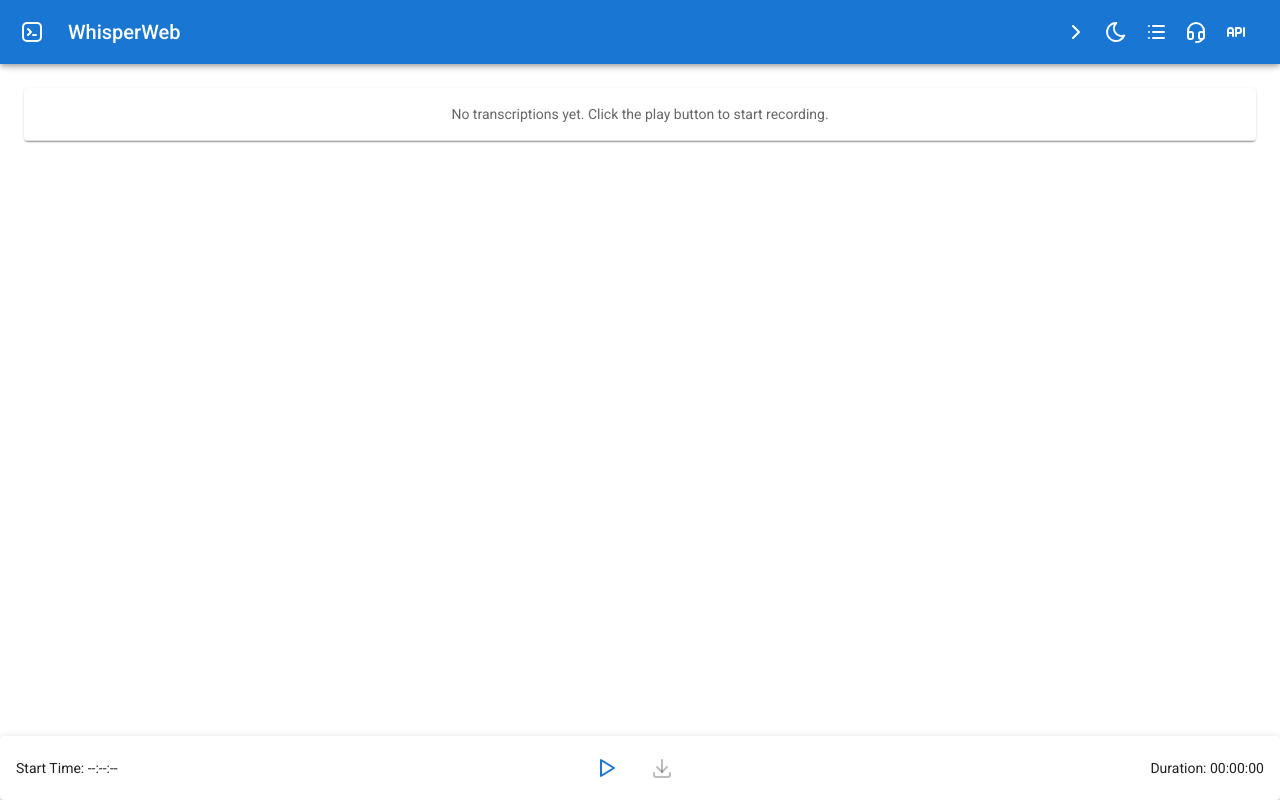
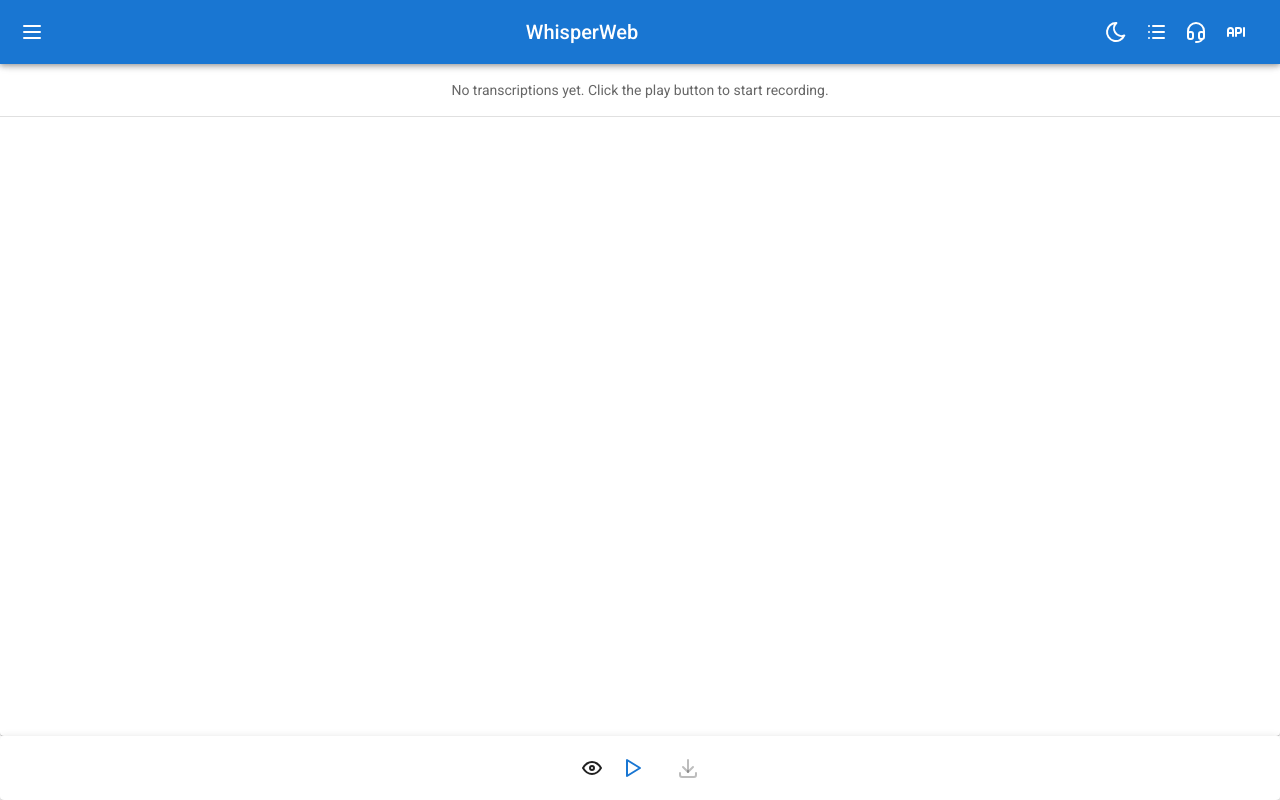
Before and after one commit to MaktubCN/whisperWeb, a React (Vite) app in the folder whisperweb/: page / in a window 1280 px wide. Built offline with nearby package versions, Linux system fonts and the light colour scheme.

Commit message:
fix lots of bugs;

```diff
--- a/whisperweb/src/App.tsx
+++ b/whisperweb/src/App.tsx
@@ -1,5 +1,5 @@
 // App.tsx
-import React, { useState, useEffect, useCallback } from 'react';
+import React, { useState, useEffect, useCallback, useLayoutEffect, useRef } from 'react';
 import {
   ThemeProvider,
   CssBaseline,
@@ -33,14 +33,16 @@ import {
   IconList,
   IconHeadset,
   IconApi,
-  IconBrandTabler,
   IconMoon,
   IconSun,
   IconChevronLeft,
-  IconChevronRight,
   IconEdit,
   IconTrash,
   IconPlus,
+  IconEye,
+  IconEyeOff,
+  IconCopy,
+  IconMenu2, // Sidebar toggle icon
 } from '@tabler/icons-react';
 import '@fontsource/roboto/300.css';
 import '@fontsource/roboto/400.css';
@@ -90,6 +92,9 @@ function App() {
   const [whisperSettingsOpen, setWhisperSettingsOpen] = useState(false);
   const [apiSettingsOpen, setApiSettingsOpen] = useState(false);
 
+  // Focus Mode State
+  const [focusMode, setFocusMode] = useState(true);
+
   const { showNotification, notificationProps } = useNotification();
   const {
     sessions,
@@ -99,21 +104,24 @@ function App() {
     addEntryToSession,
     deleteSession,
     renameSession,
-    updateSessionDuration,
     setSessionRecordingState,
     getSessionEntries,
     setActiveSessionId,
     updateSessionEntries,
   } = useSessionManagement();
 
+  // New State for Recording Start Time and Duration
+  const [recordingStartTime, setRecordingStartTime] = useState<Date | null>(null);
+  const [recordingDuration, setRecordingDuration] = useState<string>('00:00:00');
+
   const handleTranscriptionComplete = useCallback(
     (entry: TranscriptionEntry) => {
       if (activeSessionId) {
         addEntryToSession(activeSessionId, entry);
-        showNotification('Transcription completed successfully', 'success');
+        // showNotification('Transcription completed successfully', 'success');
       }
     },
-    [activeSessionId, addEntryToSession, showNotification]
+    [activeSessionId, addEntryToSession]
   );
 
   const handleTranscriptionError = useCallback(
@@ -148,24 +156,42 @@ function App() {
     saveSettings(settings);
   }, [settings]);
 
+  // Effect to Update Recording Duration
   useEffect(() => {
-    if (currentSession) {
-      const interval = setInterval(() => {
-        const startTime = new Date(currentSession.startTime);
+    let interval: NodeJS.Timeout | null = null;
+
+    if (isRecording && recordingStartTime) {
+      interval = setInterval(() => {
         const now = new Date();
-        const diff = now.getTime() - startTime.getTime();
+        const diff = now.getTime() - recordingStartTime.getTime();
         const hours = Math.floor(diff / 3600000);
         const minutes = Math.floor((diff % 3600000) / 60000);
         const seconds = Math.floor((diff % 60000) / 1000);
-        const duration = `${hours.toString().padStart(2, '0')}:${minutes
+        setRecordingDuration(
+          `${hours.toString().padStart(2, '0')}:${minutes
             .toString()
-          .padStart(2, '0')}:${seconds.toString().padStart(2, '0')}`;
-        updateSessionDuration(duration);
+            .padStart(2, '0')}:${seconds.toString().padStart(2, '0')}`
+        );
       }, 1000);
+    } else {
+      setRecordingDuration('00:00:00');
+    }
 
-      return () => clearInterval(interval);
+    return () => {
+      if (interval) clearInterval(interval);
+    };
+  }, [isRecording, recordingStartTime]);
+
+  // Auto-select or create session on initial load
+  useEffect(() => {
+    if (sessions.length > 0) {
+      const latestSession = sessions[sessions.length - 1];
+      setActiveSessionId(latestSession.id);
+    } else {
+      const newSessionId = createNewSession();
+      setActiveSessionId(newSessionId);
     }
-  }, [currentSession, updateSessionDuration]);
+  }, [sessions, createNewSession, setActiveSessionId]);
 
   const toggleDarkMode = () => {
     setDarkMode(!darkMode);
@@ -194,11 +220,21 @@ function App() {
       const newSessionId = createNewSession();
       setActiveSessionId(newSessionId);
     }
+
     setIsRecording(recording);
     setSessionRecordingState(recording);
+
+    if (recording) {
+      // Set Recording Start Time
+      setRecordingStartTime(new Date());
+    } else {
+      setRecordingStartTime(null);
+    }
   };
 
   const handleAudioData = async (blob: Blob) => {
+    // Prevent processing if not recording
+    if (!isRecording) return;
     await processAudioData(blob);
   };
 
@@ -220,21 +256,69 @@ function App() {
     showNotification('Session deleted successfully', 'success');
   };
 
-  const handleDeleteEntry = (entryId: string) => {
+  const handleDeleteEntries = (entryIds: string[]) => {
     if (activeSessionId) {
       const entries = getSessionEntries(activeSessionId);
-      const updatedEntries = entries.filter((entry) => entry.id !== entryId);
+      const updatedEntries = entries.filter((entry) => !entryIds.includes(entry.id));
       updateSessionEntries(activeSessionId, updatedEntries);
-      showNotification('Entry deleted successfully', 'success');
+      showNotification('Entries deleted successfully', 'success');
+      setSelectedEntries([]);
     }
   };
 
-  // Added Function: Handle Adding New Transcription
+  const handleCopyEntries = (entryIds: string[]) => {
+    if (activeSessionId) {
+      const entries = getSessionEntries(activeSessionId);
+      const selectedEntriesText = entries
+        .filter((entry) => entryIds.includes(entry.id))
+        .map((entry) => entry.transcription)
+        .join('\n');
+      navigator.clipboard.writeText(selectedEntriesText);
+      showNotification('Selected entries copied to clipboard', 'success');
+    }
+  };
+
+  // Handle Adding New Transcription
   const handleAddNewTranscription = () => {
     const newSessionId = createNewSession();
     setActiveSessionId(newSessionId);
     setIsRecording(false);
   };
+
+  // Selection State
+  const [selectedEntries, setSelectedEntries] = useState<string[]>([]);
+
+  const handleSelectEntry = (id: string) => {
+    setSelectedEntries((prevSelected) =>
+      prevSelected.includes(id) ? prevSelected.filter((entryId) => entryId !== id) : [...prevSelected, id]
+    );
+  };
+
+  // Reference to the TranscriptionTable
+  const transcriptionTableRef = useRef<HTMLDivElement | null>(null);
+
+  // Get entries length safely
+  const entries = activeSessionId ? getSessionEntries(activeSessionId) : [];
+  const entriesLength = entries.length;
+
+  // Use useEffect to ensure scrolling happens after DOM updates
+  useEffect(() => {
+    if (focusMode && transcriptionTableRef.current) {
+      transcriptionTableRef.current.scrollTop = transcriptionTableRef.current.scrollHeight;
+    }
+  }, [entriesLength, focusMode]);
+
+  // Toggle Focus Mode
+  const toggleFocusMode = () => {
+    setFocusMode(!focusMode);
+  };
+
+  // Action Bar Visibility
+  const hasSelectedEntries = selectedEntries.length > 0;
+
+  // Get Recording Start Time and Duration for Footer
+  const startTime = recordingStartTime ? recordingStartTime.toLocaleTimeString() : '--:--:--';
+  const duration = recordingDuration;
 
   return (
     <ThemeProvider theme={theme}>
@@ -243,15 +327,15 @@ function App() {
         {/* AppBar */}
         <AppBar position="fixed" sx={{ zIndex: (theme) => theme.zIndex.drawer + 1 }}>
           <Toolbar>
-            <IconButton edge="start" color="inherit" sx={{ mr: 2 }}>
-              <IconBrandTabler />
+            {/* Sidebar Toggle Button */}
+            <IconButton edge="start" color="inherit" onClick={toggleDrawer} sx={{ mr: 2 }}>
+              <IconMenu2 />
             </IconButton>
-            <Typography variant="h6" component="div" sx={{ flexGrow: 1 }}>
+            {/* Centered WhisperWeb Text */}
+            <Typography variant="h6" component="div" sx={{ flexGrow: 1, textAlign: 'center' }}>
               WhisperWeb
             </Typography>
-            <IconButton color="inherit" onClick={toggleDrawer}>
-              {drawerOpen ? <IconChevronLeft /> : <IconChevronRight />}
-            </IconButton>
+            {/* Right-side Icons */}
             <IconButton color="inherit" onClick={toggleDarkMode}>
               {darkMode ? <IconSun /> : <IconMoon />}
             </IconButton>
@@ -272,27 +356,60 @@ function App() {
           component="main"
           sx={{
             flexGrow: 1,
-            p: 3,
-            mt: '64px',
-            mb: '64px',
-            overflow: 'auto',
+            mt: '64px', // Height of AppBar
+            mb: '64px', // Height of Footer
+            overflow: 'hidden', // Prevent scrolling on the body
             display: 'flex',
-            justifyContent: 'center', // Center the content horizontally
-            alignItems: 'flex-start', // Align content to the top
+            flexDirection: 'column',
+            position: 'relative', // For positioning the floating action bar
           }}
         >
+          {/* Floating Action Bar for Selected Entries */}
+          {hasSelectedEntries && (
+            <Box
+              sx={{
+                position: 'absolute',
+                top: 16,
+                right: 16,
+                backgroundColor: theme.palette.background.paper,
+                zIndex: theme.zIndex.appBar + 1,
+                p: 1,
+                display: 'flex',
+                gap: 1,
+                boxShadow: theme.shadows[4],
+                borderRadius: 1,
+              }}
+            >
+              <Button
+                variant="contained"
+                color="primary"
+                startIcon={<IconCopy />}
+                onClick={() => handleCopyEntries(selectedEntries)}
+              >
+                Copy
+              </Button>
+              <Button
+                variant="contained"
+                color="error"
+                startIcon={<IconTrash />}
+                onClick={() => handleDeleteEntries(selectedEntries)}
+              >
+                Delete
+              </Button>
+            </Box>
+          )}
+
+          {/* Container for TranscriptionTable */}
+          <Box sx={{ flexGrow: 1, width: '100%', overflow: 'hidden' }}>
             <TranscriptionTable
-            entries={activeSessionId ? getSessionEntries(activeSessionId) : []}
+              entries={entries}
               showTimestamp={settings.view.showTimestamp}
               enableTranslation={settings.whisper.enableTranslation}
-            onCopy={(entry) => {
-              navigator.clipboard.writeText(entry.transcription);
-              showNotification('Text copied to clipboard', 'success');
-            }}
-            onDelete={handleDeleteEntry}
-            selectedEntries={[]} // Implement selection logic if needed
-            onSelectEntry={() => {}} // Implement selection logic if needed
+              selectedEntries={selectedEntries}
+              onSelectEntry={handleSelectEntry}
+              transcriptionTableRef={transcriptionTableRef}
             />
+          </Box>
         </Box>
 
         {/* Footer with Audio Recorder */}
@@ -305,18 +422,50 @@ function App() {
             height: '64px',
             display: 'flex',
             alignItems: 'center',
-            justifyContent: 'space-between',
             px: 2,
             zIndex: (theme) => theme.zIndex.drawer + 1,
           }}
           elevation={3}
         >
+          {isRecording ? (
+            <>
+              {/* Start Time on the Left */}
+              <Typography variant="body1" sx={{ flexGrow: 1 }}>
+                Start: {startTime}
+              </Typography>
+
+              {/* Centered Focus Mode and Play Buttons */}
+              <Box sx={{ display: 'flex', alignItems: 'center' }}>
+                <IconButton color="inherit" onClick={toggleFocusMode}>
+                  {focusMode ? <IconEye /> : <IconEyeOff />}
+                </IconButton>
                 <AudioRecorder
                   isRecording={isRecording}
                   onRecordingChange={handleRecordingChange}
                   requestInterval={settings.whisper.requestInterval}
                   onAudioData={handleAudioData}
                 />
+              </Box>
+
+              {/* Duration on the Right */}
+              <Typography variant="body1" sx={{ flexGrow: 1, textAlign: 'right' }}>
+                Duration: {duration}
+              </Typography>
+            </>
+          ) : (
+            // When not recording, center the focus mode and play buttons
+            <Box sx={{ display: 'flex', alignItems: 'center', margin: '0 auto' }}>
+              <IconButton color="inherit" onClick={toggleFocusMode}>
+                {focusMode ? <IconEye /> : <IconEyeOff />}
+              </IconButton>
+              <AudioRecorder
+                isRecording={isRecording}
+                onRecordingChange={handleRecordingChange}
+                requestInterval={settings.whisper.requestInterval}
+                onAudioData={handleAudioData}
+              />
+            </Box>
+          )}
         </Paper>
 
         {/* Drawer (Sidebar) */}
@@ -340,11 +489,13 @@ function App() {
               <IconChevronLeft />
             </IconButton>
           </Box>
+          {/* Add New Transcription Button */}
           <Box sx={{ display: 'flex', justifyContent: 'flex-end', p: 1 }}>
             <IconButton onClick={handleAddNewTranscription} color="primary" title="Add New Transcription">
               <IconPlus />
             </IconButton>
           </Box>
+          {/* Sessions List */}
           <List>
             {sessions.map((session) => (
               <ListItem
@@ -428,7 +579,7 @@ function App() {
               <InputLabel>Font Size</InputLabel>
               <Select
                 value={settings.view.fontSize}
-                onChange={(e) => handleSettingsChange('view', 'fontSize', e.target.value)}
+                onChange={(e) => handleSettingsChange('view', 'fontSize', e.target.value as any)}
               >
                 <MenuItem value="small">Small</MenuItem>
                 <MenuItem value="medium">Medium</MenuItem>
@@ -448,7 +599,7 @@ function App() {
               <InputLabel>System Language</InputLabel>
               <Select
                 value={settings.view.language}
-                onChange={(e) => handleSettingsChange('view', 'language', e.target.value)}
+                onChange={(e) => handleSettingsChange('view', 'language', e.target.value as any)}
               >
                 <MenuItem value="en">English</MenuItem>
                 <MenuItem value="es">Spanish</MenuItem>
@@ -469,7 +620,9 @@ function App() {
               <InputLabel>Recognition Language</InputLabel>
               <Select
                 value={settings.whisper.recognitionLanguage}
-                onChange={(e) => handleSettingsChange('whisper', 'recognitionLanguage', e.target.value)}
+                onChange={(e) =>
+                  handleSettingsChange('whisper', 'recognitionLanguage', e.target.value as any)
+                }
               >
                 <MenuItem value="auto">Auto Detect</MenuItem>
                 <MenuItem value="en">English</MenuItem>
@@ -483,13 +636,17 @@ function App() {
               type="number"
               label="Request Interval (seconds)"
               value={settings.whisper.requestInterval}
-              onChange={(e) => handleSettingsChange('whisper', 'requestInterval', Number(e.target.value))}
+              onChange={(e) =>
+                handleSettingsChange('whisper', 'requestInterval', Number(e.target.value))
+              }
             />
             <FormControlLabel
               control={
                 <Switch
                   checked={settings.whisper.enableTranslation}
-                  onChange={(e) => handleSettingsChange('whisper', 'enableTranslation', e.target.checked)}
+                  onChange={(e) =>
+                    handleSettingsChange('whisper', 'enableTranslation', e.target.checked)
+                  }
                 />
               }
               label="Enable Translation"
@@ -499,7 +656,9 @@ function App() {
                 <InputLabel>Target Language</InputLabel>
                 <Select
                   value={settings.whisper.targetLanguage}
-                  onChange={(e) => handleSettingsChange('whisper', 'targetLanguage', e.target.value)}
+                  onChange={(e) =>
+                    handleSettingsChange('whisper', 'targetLanguage', e.target.value as any)
+                  }
                 >
                   <MenuItem value="en">English</MenuItem>
                   <MenuItem value="es">Spanish</MenuItem>
@@ -536,9 +695,10 @@ function App() {
               <InputLabel>Model</InputLabel>
               <Select
                 value={settings.api.model}
-                onChange={(e) => handleSettingsChange('api', 'model', e.target.value)}
+                onChange={(e) => handleSettingsChange('api', 'model', e.target.value as any)}
               >
                 <MenuItem value="whisper-1">whisper-1</MenuItem>
+                <MenuItem value="openai/whisper-large-v2">openai/whisper-large-v2</MenuItem>
               </Select>
             </FormControl>
           </DialogContent>
--- a/whisperweb/src/components/AudioRecorder.tsx
+++ b/whisperweb/src/components/AudioRecorder.tsx
@@ -1,5 +1,6 @@
-import React, { useEffect, useRef, useState } from 'react';
-import { Box, IconButton, Typography } from '@mui/material';
+// AudioRecorder.tsx
+import React, { useEffect, useRef } from 'react';
+import { Box, IconButton } from '@mui/material';
 import { IconPlayerPlay, IconPlayerPause, IconDownload } from '@tabler/icons-react';
 
 interface AudioRecorderProps {
@@ -15,13 +16,14 @@ const AudioRecorder: React.FC<AudioRecorderProps> = ({
   requestInterval,
   onAudioData,
 }) => {
-  const [startTime, setStartTime] = useState<Date | null>(null);
-  const [duration, setDuration] = useState<string>('00:00:00');
   const mediaRecorderRef = useRef<MediaRecorder | null>(null);
   const chunksRef = useRef<Blob[]>([]);
   const intervalRef = useRef<NodeJS.Timeout | null>(null);
+  const isRecordingRef = useRef<boolean>(isRecording);
 
   useEffect(() => {
+    isRecordingRef.current = isRecording;
+
     if (isRecording) {
       startRecording();
     } else {
@@ -29,33 +31,10 @@ const AudioRecorder: React.FC<AudioRecorderProps> = ({
     }
 
     return () => {
-      if (mediaRecorderRef.current && mediaRecorderRef.current.state === 'recording') {
-        mediaRecorderRef.current.stop();
-      }
-      if (intervalRef.current) {
-        clearInterval(intervalRef.current);
-      }
+      stopRecording();
     };
+    // eslint-disable-next-line react-hooks/exhaustive-deps
   }, [isRecording]);
-
-  useEffect(() => {
-    let interval: NodeJS.Timeout;
-    if (startTime) {
-      interval = setInterval(() => {
-        const now = new Date();
-        const diff = now.getTime() - startTime.getTime();
-        const hours = Math.floor(diff / 3600000);
-        const minutes = Math.floor((diff % 3600000) / 60000);
-        const seconds = Math.floor((diff % 60000) / 1000);
-        setDuration(
-          `${hours.toString().padStart(2, '0')}:${minutes
-            .toString()
-            .padStart(2, '0')}:${seconds.toString().padStart(2, '0')}`
-        );
-      }, 1000);
-    }
-    return () => clearInterval(interval);
-  }, [startTime]);
 
   const startRecording = async () => {
     try {
@@ -65,7 +44,7 @@ const AudioRecorder: React.FC<AudioRecorderProps> = ({
       chunksRef.current = [];
 
       mediaRecorder.ondataavailable = (event) => {
-        if (event.data.size > 0) {
+        if (isRecordingRef.current && event.data.size > 0) {
           chunksRef.current.push(event.data);
           const blob = new Blob([event.data], { type: 'audio/wav' });
           onAudioData(blob);
@@ -73,16 +52,14 @@ const AudioRecorder: React.FC<AudioRecorderProps> = ({
       };
 
       mediaRecorder.start();
-      setStartTime(new Date());
 
       // Set up interval for regular audio chunks
       intervalRef.current = setInterval(() => {
-        if (mediaRecorder.state === 'recording') {
-          mediaRecorder.stop();
-          mediaRecorder.start();
+        if (mediaRecorderRef.current && mediaRecorderRef.current.state === 'recording') {
+          mediaRecorderRef.current.stop();
+          mediaRecorderRef.current.start();
         }
       }, requestInterval * 1000);
-
     } catch (error) {
       console.error('Error accessing microphone:', error);
       onRecordingChange(false);
@@ -90,12 +67,17 @@ const AudioRecorder: React.FC<AudioRecorderProps> = ({
   };
 
   const stopRecording = () => {
-    if (mediaRecorderRef.current && mediaRecorderRef.current.state === 'recording') {
+    if (mediaRecorderRef.current) {
+      if (mediaRecorderRef.current.state !== 'inactive') {
         mediaRecorderRef.current.stop();
+      }
       if (intervalRef.current) {
         clearInterval(intervalRef.current);
+        intervalRef.current = null;
       }
-      setStartTime(null);
+      // Stop all tracks to release microphone access
+      mediaRecorderRef.current.stream.getTracks().forEach((track) => track.stop());
+      mediaRecorderRef.current = null;
     }
   };
 
@@ -114,11 +96,7 @@ const AudioRecorder: React.FC<AudioRecorderProps> = ({
   };
 
   return (
-    <Box sx={{ display: 'flex', alignItems: 'center', justifyContent: 'space-between', width: '100%' }}>
-      <Typography variant="body2">
-        Start Time: {startTime ? startTime.toLocaleTimeString() : '--:--:--'}
-      </Typography>
-      <Box sx={{ display: 'flex', gap: 2, alignItems: 'center' }}>
+    <Box sx={{ display: 'flex', alignItems: 'center', gap: 2 }}>
       <IconButton
         color={isRecording ? 'secondary' : 'primary'}
         onClick={() => onRecordingChange(!isRecording)}
@@ -129,8 +107,6 @@ const AudioRecorder: React.FC<AudioRecorderProps> = ({
         <IconDownload />
       </IconButton>
     </Box>
-      <Typography variant="body2">Duration: {duration}</Typography>
-    </Box>
   );
 };
 
--- a/whisperweb/src/components/TranscriptionTable.tsx
+++ b/whisperweb/src/components/TranscriptionTable.tsx
@@ -1,5 +1,5 @@
 // TranscriptionTable.tsx
-import React from 'react';
+import React, { useEffect } from 'react';
 import {
   Paper,
   Table,
@@ -7,11 +7,9 @@ import {
   TableCell,
   TableContainer,
   TableRow,
-  IconButton,
   Checkbox,
   Typography,
 } from '@mui/material';
-import { IconCopy, IconTrash } from '@tabler/icons-react';
 
 export interface TranscriptionEntry {
   id: string;
@@ -24,60 +22,70 @@ interface TranscriptionTableProps {
   entries: TranscriptionEntry[];
   showTimestamp: boolean;
   enableTranslation: boolean;
-  onCopy: (entry: TranscriptionEntry) => void;
-  onDelete: (id: string) => void;
   selectedEntries: string[];
   onSelectEntry: (id: string) => void;
+  transcriptionTableRef: React.RefObject<HTMLDivElement>;
 }
 
 const TranscriptionTable: React.FC<TranscriptionTableProps> = ({
   entries,
   showTimestamp,
   enableTranslation,
-  onCopy,
-  onDelete,
   selectedEntries,
   onSelectEntry,
+  transcriptionTableRef,
 }) => {
+  useEffect(() => {
+    if (transcriptionTableRef.current) {
+      transcriptionTableRef.current.scrollTop = transcriptionTableRef.current.scrollHeight;
+    }
+  }, [entries.length]);
+
   return (
-    <TableContainer component={Paper} sx={{ width: '100%' }}>
-      <Table sx={{ tableLayout: 'fixed' }}>
-        {/* Removed TableHead to eliminate headers */}
+    <TableContainer
+      component={Paper}
+      sx={{
+        width: '100%',
+        height: '100%',
+        overflowY: 'auto',
+      }}
+      ref={transcriptionTableRef}
+    >
+      <Table stickyHeader sx={{ tableLayout: 'fixed' }}>
         <TableBody>
           {entries.length === 0 ? (
             <TableRow>
-              <TableCell colSpan={enableTranslation ? 5 : 4} align="center">
+              <TableCell colSpan={enableTranslation ? 4 : 3} align="center">
                 <Typography variant="body2" color="textSecondary">
                   No transcriptions yet. Click the play button to start recording.
                 </Typography>
               </TableCell>
             </TableRow>
           ) : (
-            entries.map((entry) => (
-              <TableRow key={entry.id} selected={selectedEntries.includes(entry.id)}>
+            entries.map((entry) => {
+              const isSelected = selectedEntries.includes(entry.id);
+              return (
+                <TableRow
+                  key={entry.id}
+                  selected={isSelected}
+                  onClick={() => onSelectEntry(entry.id)}
+                  sx={{ cursor: 'pointer' }}
+                >
                   <TableCell padding="checkbox" sx={{ width: '40px' }}>
-                  <Checkbox
-                    checked={selectedEntries.includes(entry.id)}
-                    onChange={() => onSelectEntry(entry.id)}
-                  />
+                    <Checkbox checked={isSelected} />
                   </TableCell>
                   {showTimestamp && (
-                  <TableCell sx={{ width: '120px', whiteSpace: 'nowrap' }}>{entry.timestamp}</TableCell>
+                    <TableCell sx={{ width: '120px', whiteSpace: 'nowrap' }}>
+                      {entry.timestamp}
+                    </TableCell>
                   )}
                   <TableCell sx={{ wordBreak: 'break-word' }}>{entry.transcription}</TableCell>
                   {enableTranslation && (
                     <TableCell sx={{ wordBreak: 'break-word' }}>{entry.translation}</TableCell>
                   )}
-                <TableCell align="right" sx={{ width: '80px' }}>
-                  <IconButton onClick={() => onCopy(entry)} size="small" aria-label="copy">
-                    <IconCopy size={18} />
-                  </IconButton>
-                  <IconButton onClick={() => onDelete(entry.id)} size="small" color="error" aria-label="delete">
-                    <IconTrash size={18} />
-                  </IconButton>
-                </TableCell>
                 </TableRow>
-            ))
+              );
+            })
           )}
         </TableBody>
       </Table>
--- a/whisperweb/src/services/translationService.ts
+++ b/whisperweb/src/services/translationService.ts
@@ -1,4 +1,5 @@
-  interface TranslationResponse {
+// services/translationService.ts
+interface TranslationResponse {
   choices: Array<{
     message: {
       content: string;
```
Also changed, not shown: whisperweb/src/hooks/useTranscriptionService.ts (+7 -3 lines). Lines whose indentation alone changed are shown as unchanged.
